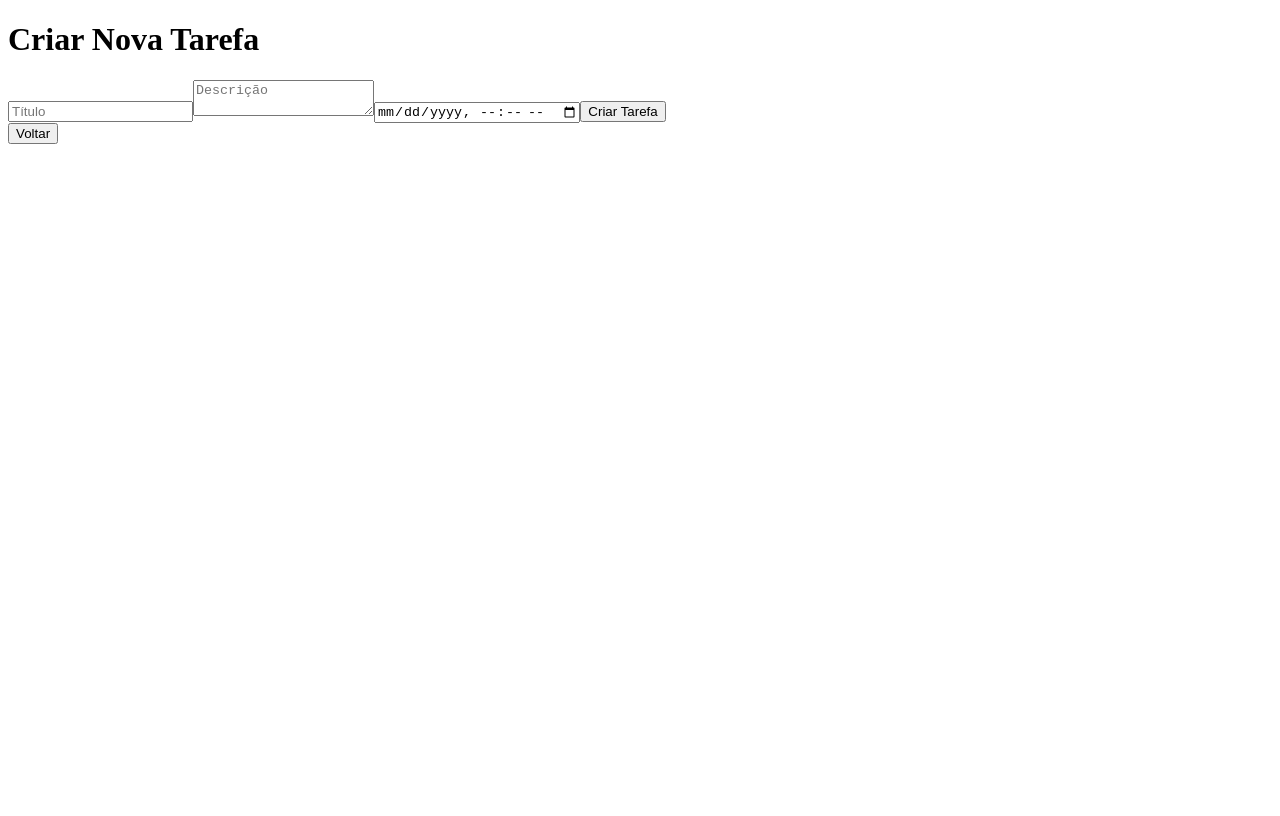
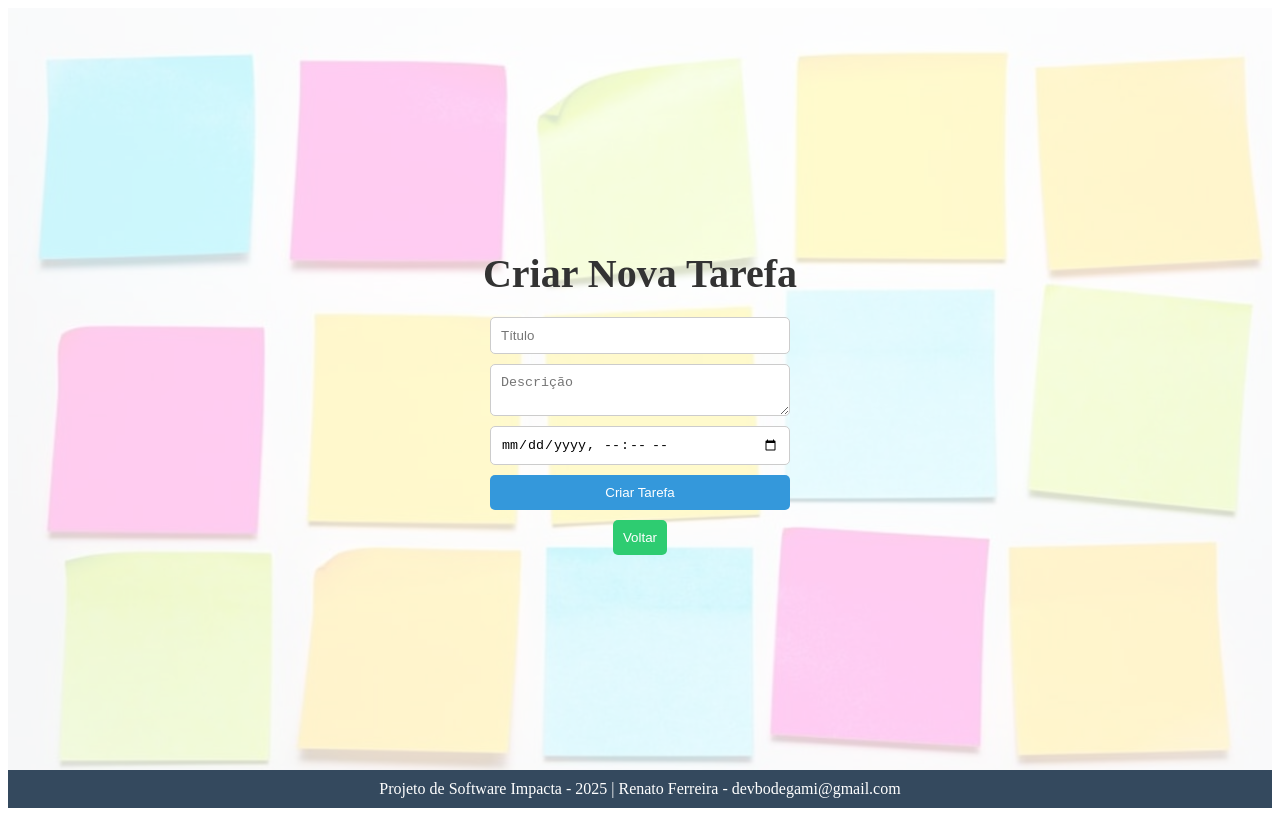
Before and after one commit to Bodegami/impacta-task-manager, a React (Vite) app in the folder frontend/: page /tasks/create in a window 1280 px wide. Built offline with nearby package versions, Linux system fonts and the light colour scheme.

Commit message:
[frontend] adding create task page and integration with tasks api

```diff
--- a/frontend/src/pages/CreateTaskPage.jsx
+++ b/frontend/src/pages/CreateTaskPage.jsx
@@ -30,7 +30,9 @@ export default function CreateTaskPage() {
     const taskData = {
       title,
       description,
-      dueDate: formatDueDate(dueDate)
+      dueDate: formatDueDate(dueDate),
+      status: "PENDENTE",
+      userId: "0195a156-2402-782e-94d2-e4fb1c3267e3"
     };
 
     try {
@@ -56,44 +58,112 @@ export default function CreateTaskPage() {
   };
 
   return (
-    <div className="flex flex-col items-center justify-center min-h-screen bg-white">
-      <h1 className="text-2xl font-bold mb-4">Criar Nova Tarefa</h1>
-      <form onSubmit={handleSubmit} className="flex flex-col gap-4">
+    <div style={{
+      display: "flex",
+      flexDirection: "column",
+      justifyContent: "center",
+      alignItems: "center",
+      minHeight: "100vh",
+      backgroundImage: `url(/assets/post-its.jpeg)`,
+      backgroundSize: "cover",
+      backgroundPosition: "center",
+      position: "relative"
+    }}>
+      {/* Overlay com transparência */}
+      <div style={{
+        position: "absolute",
+        top: 0,
+        left: 0,
+        right: 0,
+        bottom: 0,
+        backgroundColor: "rgba(255, 255, 255, 0.8)",
+        zIndex: 0
+      }}></div>
+
+      <div style={{
+        display: "flex",
+        flexDirection: "column",
+        alignItems: "center",
+        justifyContent: "center",
+        flexGrow: 1,
+        zIndex: 1
+      }}>
+        <h1 style={{
+          fontSize: "2.5rem",
+          marginBottom: "20px",
+          color: "#333"
+        }}>
+          Criar Nova Tarefa
+        </h1>
+        <form onSubmit={handleSubmit} style={{ display: "flex", flexDirection: "column", gap: "10px", width: "300px" }}>
           <input
             type="text"
             placeholder="Título"
             value={title}
             onChange={(e) => setTitle(e.target.value)}
             required
-          className="border p-2 rounded"
+            style={{ padding: "10px", borderRadius: "5px", border: "1px solid #ccc" }}
           />
           <textarea
             placeholder="Descrição"
             value={description}
             onChange={(e) => setDescription(e.target.value)}
             required
-          className="border p-2 rounded"
+            style={{ padding: "10px", borderRadius: "5px", border: "1px solid #ccc" }}
           />
           <input
             type="datetime-local"
             value={dueDate}
             onChange={(e) => setDueDate(e.target.value)}
             required
-          className="border p-2 rounded"
+            style={{ padding: "10px", borderRadius: "5px", border: "1px solid #ccc" }}
           />
           <button
             type="submit"
-          className="px-4 py-2 bg-blue-500 text-white rounded hover:bg-blue-600"
+            style={{
+              padding: "10px",
+              borderRadius: "5px",
+              border: "none",
+              backgroundColor: "#3498db",
+              color: "white",
+              cursor: "pointer",
+              transition: "background-color 0.3s"
+            }}
+            onMouseOver={(e) => e.target.style.backgroundColor = "#2980b9"}
+            onMouseOut={(e) => e.target.style.backgroundColor = "#3498db"}
           >
             Criar Tarefa
           </button>
         </form>
         <button
           onClick={() => navigate("/tasks")}
-        className="mt-4 px-4 py-2 bg-gray-500 text-white rounded hover:bg-gray-600"
+          style={{
+            marginTop: "10px",
+            padding: "10px",
+            borderRadius: "5px",
+            border: "none",
+            backgroundColor: "#2ecc71",
+            color: "white",
+            cursor: "pointer",
+            transition: "background-color 0.3s"
+          }}
+          onMouseOver={(e) => e.target.style.backgroundColor = "#27ae60"}
+          onMouseOut={(e) => e.target.style.backgroundColor = "#2ecc71"}
         >
           Voltar
         </button>
       </div>
+
+      <footer style={{
+        backgroundColor: "#34495e",
+        color: "white",
+        width: "100%",
+        textAlign: "center",
+        padding: "10px 0",
+        zIndex: 1
+      }}>
+        Projeto de Software Impacta - 2025 | Renato Ferreira - devbodegami@gmail.com
+      </footer>
+    </div>
   );
 }
```
Lines whose indentation alone changed are shown as unchanged.
